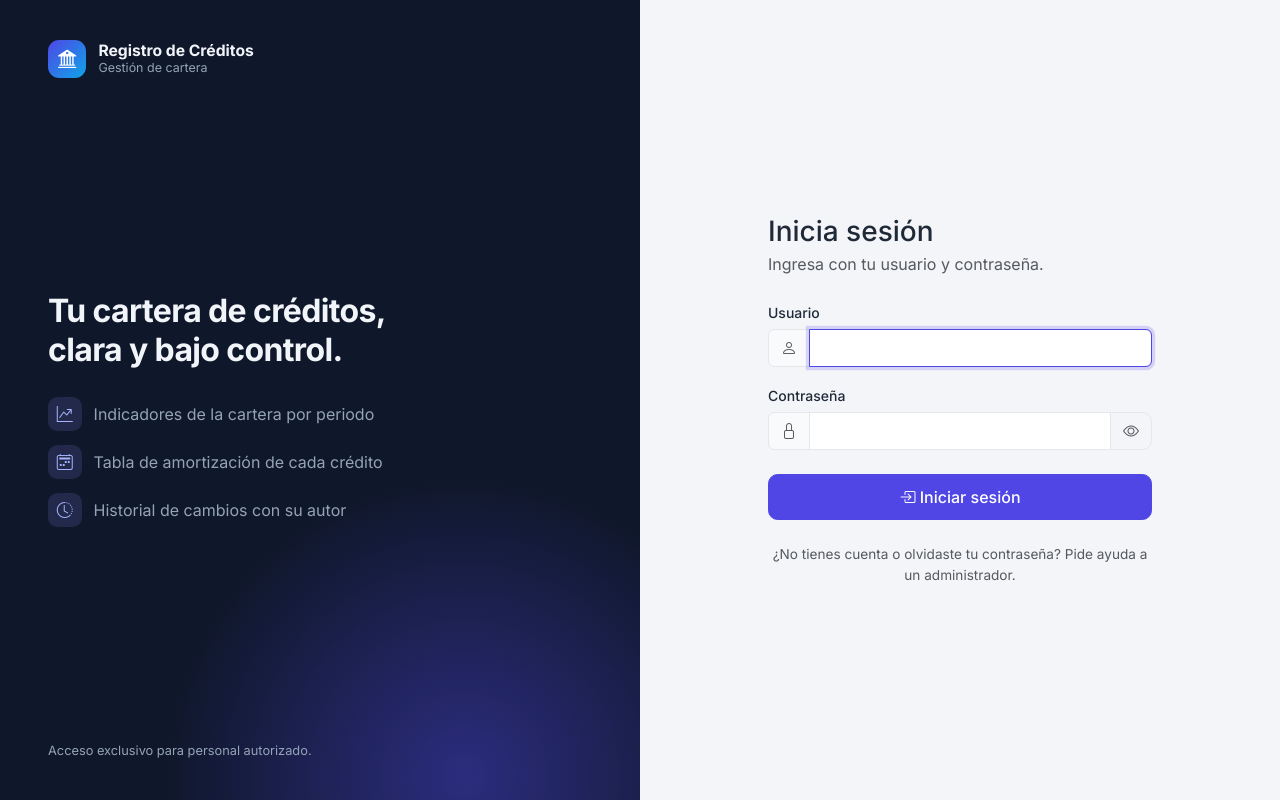
After one commit to IrvinSegura/Registros-de-Creditos, a Flask app: page /login in a window 1280 px wide. The commit adds this page. Run offline with Flask 3, Linux system fonts and the light colour scheme; parts of the project's set-up code (start-up, migrations or seed data) failed here and were passed over.

Commit message:
feat(ui): add the sign-in page

```diff
--- /dev/null
+++ b/app/static/css/views/login.css
@@ -0,0 +1,133 @@
+/* Sign-in page: brand panel on the left, form on the right (form only on small screens) */
+.login-page {
+    display: grid;
+    grid-template-columns: minmax(0, 1fr) minmax(0, 1fr);
+    min-height: 100vh;
+}
+
+.login-showcase {
+    position: relative;
+    display: flex;
+    flex-direction: column;
+    justify-content: space-between;
+    padding: 2.5rem 3rem;
+    overflow: hidden;
+    background: var(--app-sidebar-bg);
+    color: var(--app-sidebar-text);
+}
+
+/* Soft glow behind the copy */
+.login-showcase::before {
+    content: "";
+    position: absolute;
+    inset: auto -20% -35% auto;
+    width: 38rem;
+    height: 38rem;
+    border-radius: 50%;
+    background: radial-gradient(circle, rgba(79, 70, 229, 0.45), rgba(14, 165, 233, 0) 70%);
+    pointer-events: none;
+}
+
+.login-showcase > * {
+    position: relative;
+}
+
+.login-showcase-copy h2 {
+    max-width: 26rem;
+    margin-bottom: 1.75rem;
+    color: var(--app-sidebar-text-strong);
+    font-size: 2rem;
+    font-weight: 700;
+    letter-spacing: -0.02em;
+    line-height: 1.2;
+}
+
+.login-features {
+    display: flex;
+    flex-direction: column;
+    gap: 0.9rem;
+    margin: 0;
+    padding: 0;
+    list-style: none;
+}
+
+.login-features li {
+    display: flex;
+    align-items: center;
+    gap: 0.75rem;
+}
+
+.login-features .bi {
+    display: grid;
+    place-items: center;
+    width: 2.1rem;
+    height: 2.1rem;
+    border-radius: 0.6rem;
+    background: rgba(129, 140, 248, 0.16);
+    color: #a5b4fc;
+}
+
+.login-showcase-footer {
+    margin: 0;
+    font-size: 0.8rem;
+}
+
+.login-panel {
+    display: grid;
+    place-items: center;
+    padding: 2rem 1.25rem;
+}
+
+.login-card {
+    width: 100%;
+    max-width: 24rem;
+}
+
+/* The brand shows above the form only when the showcase panel is hidden */
+.login-card-brand {
+    display: none;
+    margin-bottom: 2rem;
+}
+
+.login-card-brand .brand-name {
+    color: var(--bs-body-color);
+}
+
+.login-alert {
+    display: flex;
+    align-items: flex-start;
+    gap: 0.6rem;
+    padding: 0.7rem 0.9rem;
+    border-radius: 0.7rem;
+    font-size: 0.9rem;
+}
+
+.login-submit {
+    padding-block: 0.65rem;
+}
+
+.password-toggle {
+    border-color: var(--app-border);
+    color: var(--bs-secondary-color);
+}
+
+.login-help {
+    margin: 1.5rem 0 0;
+    font-size: 0.85rem;
+    text-align: center;
+    color: var(--bs-secondary-color);
+}
+
+@media (max-width: 991.98px) {
+    .login-page {
+        grid-template-columns: minmax(0, 1fr);
+    }
+
+    .login-showcase {
+        display: none;
+    }
+
+    .login-card-brand {
+        display: flex;
+    }
+}
--- /dev/null
+++ b/app/static/js/login.js
@@ -0,0 +1,28 @@
+// Sign-in page: password visibility toggle and a busy state while the form is sent
+const form = document.getElementById("login-form");
+const password = document.getElementById("password");
+const toggle = document.getElementById("password-toggle");
+
+toggle.addEventListener("click", () => {
+    const visible = password.type === "password";
+    password.type = visible ? "text" : "password";
+    toggle.setAttribute("aria-pressed", String(visible));
+    toggle.setAttribute("aria-label", visible ? "Ocultar contraseña" : "Mostrar contraseña");
+    toggle.querySelector("i").className = visible ? "bi bi-eye-slash" : "bi bi-eye";
+    password.focus();
+});
+
+form.addEventListener("submit", event => {
+    const missing = [...form.elements].find(element => element.required && !element.value.trim());
+    if (missing) {
+        event.preventDefault();
+        missing.classList.add("is-invalid");
+        missing.focus();
+        return;
+    }
+    const button = form.querySelector("button[type='submit']");
+    button.disabled = true;
+    button.innerHTML = '<span class="spinner-border spinner-border-sm" aria-hidden="true"></span> Ingresando…';
+});
+
+form.addEventListener("input", event => event.target.classList.remove("is-invalid"));
--- /dev/null
+++ b/app/templates/auth/login.html
@@ -0,0 +1,90 @@
+{% extends "base.html" %}
+
+{% block title %}Iniciar sesión · Registro de Créditos{% endblock %}
+
+{% block head %}
+    <link href="{{ url_for('static', filename='css/views/login.css') }}" rel="stylesheet">
+{% endblock %}
+
+{% block body %}
+<main class="login-page">
+    <section class="login-showcase" aria-hidden="true">
+        <div class="brand">
+            <span class="brand-mark"><i class="bi bi-bank2"></i></span>
+            <span class="brand-text">
+                <span class="brand-name">Registro de Créditos</span>
+                <span class="brand-tagline">Gestión de cartera</span>
+            </span>
+        </div>
+        <div class="login-showcase-copy">
+            <h2>Tu cartera de créditos, clara y bajo control.</h2>
+            <ul class="login-features">
+                <li><i class="bi bi-graph-up-arrow"></i> Indicadores de la cartera por periodo</li>
+                <li><i class="bi bi-calendar2-week"></i> Tabla de amortización de cada crédito</li>
+                <li><i class="bi bi-clock-history"></i> Historial de cambios con su autor</li>
+            </ul>
+        </div>
+        <p class="login-showcase-footer">Acceso exclusivo para personal autorizado.</p>
+    </section>
+
+    <section class="login-panel">
+        <div class="login-card">
+            <div class="brand login-card-brand">
+                <span class="brand-mark" aria-hidden="true"><i class="bi bi-bank2"></i></span>
+                <span class="brand-name">Registro de Créditos</span>
+            </div>
+
+            <h1 class="h3 mb-1">Inicia sesión</h1>
+            <p class="text-body-secondary mb-4">Ingresa con tu usuario y contraseña.</p>
+
+            {% for category, message in get_flashed_messages(with_categories=true) %}
+            <div class="alert alert-{{ 'success' if category == 'success' else 'danger' }} login-alert" role="alert">
+                <i class="bi {{ 'bi-check-circle' if category == 'success' else 'bi-exclamation-triangle' }}" aria-hidden="true"></i>
+                <span>{{ message }}</span>
+            </div>
+            {% endfor %}
+            {% if error %}
+            <div class="alert alert-danger login-alert" role="alert">
+                <i class="bi bi-exclamation-triangle" aria-hidden="true"></i>
+                <span>{{ error }}</span>
+            </div>
+            {% endif %}
+
+            {# No action attribute: the form posts to this same URL, keeping the ?next= destination #}
+            <form method="post" id="login-form" novalidate>
+                <input type="hidden" name="csrf_token" value="{{ csrf_token() }}">
+                <div class="mb-3">
+                    <label for="username" class="form-label">Usuario</label>
+                    <div class="input-group">
+                        <span class="input-group-text"><i class="bi bi-person" aria-hidden="true"></i></span>
+                        <input type="text" class="form-control" id="username" name="username" value="{{ username }}"
+                               autocomplete="username" autocapitalize="none" spellcheck="false" maxlength="50" required
+                               {{ "autofocus" if not username }}>
+                    </div>
+                </div>
+                <div class="mb-4">
+                    <label for="password" class="form-label">Contraseña</label>
+                    <div class="input-group">
+                        <span class="input-group-text"><i class="bi bi-lock" aria-hidden="true"></i></span>
+                        <input type="password" class="form-control" id="password" name="password"
+                               autocomplete="current-password" required {{ "autofocus" if username }}>
+                        <button type="button" class="btn btn-outline-secondary password-toggle" id="password-toggle"
+                                aria-label="Mostrar contraseña" aria-pressed="false">
+                            <i class="bi bi-eye" aria-hidden="true"></i>
+                        </button>
+                    </div>
+                </div>
+                <button type="submit" class="btn btn-primary w-100 login-submit">
+                    <i class="bi bi-box-arrow-in-right" aria-hidden="true"></i> Iniciar sesión
+                </button>
+            </form>
+
+            <p class="login-help">¿No tienes cuenta o olvidaste tu contraseña? Pide ayuda a un administrador.</p>
+        </div>
+    </section>
+</main>
+{% endblock %}
+
+{% block scripts %}
+<script type="module" src="{{ url_for('static', filename='js/login.js') }}"></script>
+{% endblock %}
--- a/app/templates/base.html
+++ b/app/templates/base.html
@@ -25,87 +25,14 @@
           integrity="sha384-QWTKZyjpPEjISv5WaRU9OFeRpok6YctnYmDr5pNlyT2bRjXh0JMhjY6hW+ALEwIH" crossorigin="anonymous">
     <link href="https://cdn.jsdelivr.net/npm/bootstrap-icons@1.11.3/font/bootstrap-icons.min.css" rel="stylesheet"
           integrity="sha384-XGjxtQfXaH2tnPFa9x+ruJTuLE3Aa6LhHSWRr1XeTyhezb4abCG4ccI5AkVDxqC+" crossorigin="anonymous">
-    <link href="https://cdn.jsdelivr.net/npm/sweetalert2@11.14.5/dist/sweetalert2.min.css" rel="stylesheet"
-          integrity="sha384-9zhnRArCpusIVIudEVdI3QmXKH9nCjEGc2rNvdcQ1utx3a3zbLtW3rBOeJ2PvupL" crossorigin="anonymous">
-    {# Shared styles first, then one stylesheet per view and component (same layout as templates/ and js/) #}
-    {% for stylesheet in ["base", "views/dashboard", "views/credits", "views/register", "components/credit-detail"] %}
-    <link href="{{ url_for('static', filename='css/' ~ stylesheet ~ '.css') }}" rel="stylesheet">
-    {% endfor %}
+    {# Design tokens and shared pieces; each page adds its own stylesheets below #}
+    <link href="{{ url_for('static', filename='css/base.css') }}" rel="stylesheet">
+    {% block head %}{% endblock %}
 </head>
 
-<body>
-    <div class="app-shell">
-        <aside class="app-sidebar offcanvas-lg offcanvas-start" id="app-sidebar" tabindex="-1" aria-label="Menú principal">
-            <div class="sidebar-inner">
-                <div class="sidebar-header">
-                    <a class="brand" href="#/panel">
-                        <span class="brand-mark" aria-hidden="true"><i class="bi bi-bank2"></i></span>
-                        <span class="brand-text">
-                            <span class="brand-name">Registro de Créditos</span>
-                            <span class="brand-tagline">Gestión de cartera</span>
-                        </span>
-                    </a>
-                    <button type="button" class="btn-close btn-close-white d-lg-none" data-bs-dismiss="offcanvas"
-                            data-bs-target="#app-sidebar" aria-label="Cerrar menú"></button>
-                </div>
-
-                <nav class="sidebar-nav">
-                    <p class="sidebar-section">General</p>
-                    <a class="sidebar-link" href="#/panel" data-view-link="dashboard">
-                        <i class="bi bi-grid-1x2" aria-hidden="true"></i><span>Panel</span>
-                    </a>
-                    <a class="sidebar-link" href="#/creditos" data-view-link="credits">
-                        <i class="bi bi-wallet2" aria-hidden="true"></i><span>Créditos</span>
-                    </a>
-                    <a class="sidebar-link" href="#/nuevo" data-view-link="register">
-                        <i class="bi bi-plus-square" aria-hidden="true"></i><span>Nuevo crédito</span>
-                    </a>
-
-                    <p class="sidebar-section">Recursos</p>
-                    <a class="sidebar-link" href="/api/docs" target="_blank" rel="noopener">
-                        <i class="bi bi-code-slash" aria-hidden="true"></i><span>Documentación API</span>
-                        <i class="bi bi-box-arrow-up-right sidebar-link-end" aria-hidden="true"></i>
-                    </a>
-                </nav>
-
-                <div class="sidebar-footer">
-                    <button type="button" id="theme-toggle" class="sidebar-link">
-                        <i class="bi bi-moon-stars" aria-hidden="true"></i><span>Tema oscuro</span>
-                    </button>
-                </div>
-            </div>
-        </aside>
-
-        <div class="app-main">
-            <header class="app-topbar">
-                <button type="button" class="btn btn-icon d-lg-none" data-bs-toggle="offcanvas" data-bs-target="#app-sidebar"
-                        aria-controls="app-sidebar" aria-label="Abrir menú">
-                    <i class="bi bi-list" aria-hidden="true"></i>
-                </button>
-                <div class="topbar-title">
-                    <p class="topbar-eyebrow" id="view-eyebrow"></p>
-                    <h1 class="h4 mb-0" id="view-title" tabindex="-1"></h1>
-                </div>
-                <a href="#/nuevo" class="btn btn-primary ms-auto" id="topbar-new">
-                    <i class="bi bi-plus-lg" aria-hidden="true"></i><span class="d-none d-sm-inline ms-1">Nuevo crédito</span>
-                </a>
-            </header>
-
-            <main class="app-content">
-                {% block content %}{% endblock %}
-            </main>
-        </div>
-    </div>
-
-    {% block overlays %}{% endblock %}
-
-    <script src="https://cdn.jsdelivr.net/npm/bootstrap@5.3.3/dist/js/bootstrap.bundle.min.js"
-            integrity="sha384-YvpcrYf0tY3lHB60NNkmXc5s9fDVZLESaAA55NDzOxhy9GkcIdslK1eN7N6jIeHz" crossorigin="anonymous"></script>
-    <script src="https://cdn.jsdelivr.net/npm/sweetalert2@11.14.5/dist/sweetalert2.min.js"
-            integrity="sha384-ueC9FHE/gdG6Xjlev9kT8QDLO/Yskgm0nfhNXN+N1odFWNO4nxt2I0gz5PsbkJs2" crossorigin="anonymous"></script>
-    <script src="https://cdn.jsdelivr.net/npm/chart.js@4.4.6/dist/chart.umd.min.js"
-            integrity="sha384-Sse/HDqcypGpyTDpvZOJNnG0TT3feGQUkF9H+mnRvic+LjR+K1NhTt8f51KIQ3v3" crossorigin="anonymous"></script>
-    <script type="module" src="{{ url_for('static', filename='js/main.js') }}"></script>
+<body{% block body_attributes %}{% endblock %}>
+    {% block body %}{% endblock %}
+    {% block scripts %}{% endblock %}
 </body>
 
 </html>
```
